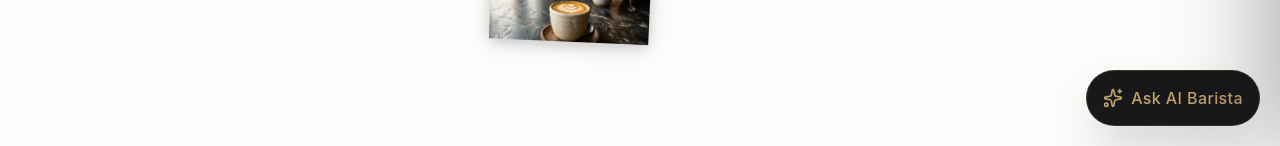
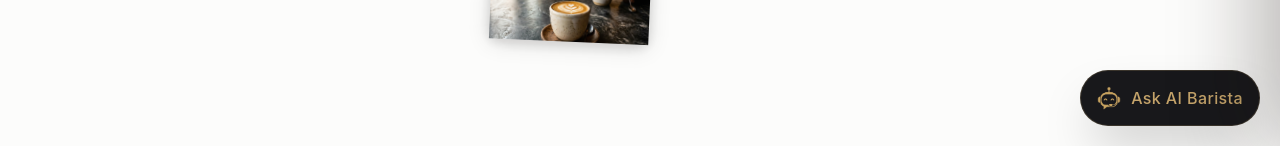
Before and after one commit to Omar-webcloud/aureum-cafe, a Next.js app: page / in a window 1280 px wide. Shown: the part 654-800 px from the top of the page. Built offline with nearby package versions, Linux system fonts and the light colour scheme.

Commit message:
feat: add AI barista widget component and chatbot asset icon

```diff
--- a/src/components/ai-barista-widget.tsx
+++ b/src/components/ai-barista-widget.tsx
@@ -1,6 +1,7 @@
 "use client";
 
 import { useState, useRef, useEffect } from "react";
+import Image from "next/image";
 import { MessageSquare, X, Send, Sparkles, ExternalLink, ShoppingCart, MapPin, Navigation } from "lucide-react";
 import { useCart } from "./cart-context";
 import { formatUsd } from "@/lib/money";
@@ -335,9 +336,11 @@ export function AiBaristaWidget() {
         aria-label="Open AI Barista"
         aria-expanded={isOpen}
         style={floatingPosition ? { left: floatingPosition.x, top: floatingPosition.y } : undefined}
-        className={`fixed z-40 flex h-14 touch-none items-center justify-center gap-2 rounded-full border border-gold/20 bg-zinc-900 text-gold shadow-2xl transition-[width,padding,transform,opacity] duration-500 ease-out hover:scale-105 ${floatingPosition ? "cursor-grabbing" : "bottom-24 right-4 cursor-grab md:bottom-5 md:right-5"} sm:w-auto sm:px-4 ${isIntroExpanded ? "w-[148px] px-4" : "w-14 px-0"} ${isOpen ? "pointer-events-none translate-y-2 scale-90 opacity-0" : "translate-y-0 scale-100 opacity-100"}`}
+        className={`fixed z-40 flex h-14 touch-none items-center justify-center gap-2.5 rounded-full border border-gold/20 bg-zinc-900 text-gold shadow-2xl transition-[width,padding,transform,opacity] duration-500 ease-out hover:scale-105 ${floatingPosition ? "cursor-grabbing" : "bottom-24 right-4 cursor-grab md:bottom-5 md:right-5"} sm:w-auto sm:px-4 ${isIntroExpanded ? "w-[154px] px-4" : "w-14 px-0"} ${isOpen ? "pointer-events-none translate-y-2 scale-90 opacity-0" : "translate-y-0 scale-100 opacity-100"}`}
       >
-        <Sparkles size={20} />
+        <div className="relative h-6 w-6 shrink-0">
+          <Image src="/chatbot-icon.png" alt="AI Barista" fill className="object-contain" priority />
+        </div>
         <span className={`overflow-hidden whitespace-nowrap font-medium tracking-wide transition-[max-width,opacity] duration-300 ease-out sm:max-w-none sm:opacity-100 ${isIntroExpanded ? "max-w-[100px] opacity-100" : "max-w-0 opacity-0 sm:max-w-none sm:opacity-100"}`}>Ask AI Barista</span>
       </button>
 
@@ -360,8 +363,8 @@ export function AiBaristaWidget() {
           {/* Header */}
           <div className="flex items-center justify-between p-4 border-b border-zinc-800 bg-zinc-900/50">
             <div className="flex items-center gap-3">
-              <div className="w-10 h-10 rounded-full bg-gold/10 flex items-center justify-center border border-gold/30">
-                <Sparkles size={18} className="text-gold" />
+              <div className="relative w-10 h-10 rounded-full bg-gold/10 flex items-center justify-center border border-gold/30 p-1.5 shrink-0">
+                <Image src="/chatbot-icon.png" alt="AI Barista" width={28} height={28} className="object-contain" priority />
               </div>
               <div>
                 <h3 className="text-zinc-100 font-semibold text-lg leading-tight">AI Barista</h3>
@@ -515,11 +518,17 @@ export function AiBaristaWidget() {
 
                 {/* Messages */}
                 {messages.map((msg, index) => (
-                  <div key={index} className={`flex flex-col ${msg.role === "user" ? "items-end" : "items-start"}`}>
+                  <div key={index} className={`flex gap-2 ${msg.role === "user" ? "justify-end" : "justify-start items-end"}`}>
+                    {msg.role === "assistant" && (
+                      <div className="relative mb-1 h-6 w-6 shrink-0 rounded-full bg-gold/10 p-0.5 border border-gold/30 flex items-center justify-center">
+                        <Image src="/chatbot-icon.png" alt="AI Barista" width={18} height={18} className="object-contain" />
+                      </div>
+                    )}
+                    <div className="flex flex-col max-w-[85%]">
                       <div
-                      className={`max-w-[85%] rounded-2xl p-3 text-sm whitespace-pre-wrap ${
+                        className={`rounded-2xl p-3 text-sm whitespace-pre-wrap ${
                           msg.role === "user"
-                          ? "bg-gold text-zinc-950 rounded-br-none font-medium"
+                            ? "bg-gold text-zinc-950 rounded-br-none font-medium ml-auto"
                             : "bg-zinc-900 text-zinc-200 border border-zinc-800 rounded-bl-none leading-relaxed"
                         }`}
                       >
@@ -533,11 +542,15 @@ export function AiBaristaWidget() {
                         </div>
                       )}
                     </div>
+                  </div>
                 ))}
 
                 {/* Typing indicator */}
                 {isTyping && (
-                  <div className="flex justify-start">
+                  <div className="flex items-end gap-2 justify-start">
+                    <div className="relative mb-1 h-6 w-6 shrink-0 rounded-full bg-gold/10 p-0.5 border border-gold/30 flex items-center justify-center">
+                      <Image src="/chatbot-icon.png" alt="AI Barista" width={18} height={18} className="object-contain" />
+                    </div>
                     <div className="bg-zinc-900 text-zinc-200 border border-zinc-800 rounded-2xl rounded-bl-none p-3 px-4 flex gap-1">
                       <div className="w-1.5 h-1.5 bg-zinc-500 rounded-full animate-bounce [animation-delay:-0.3s]" />
                       <div className="w-1.5 h-1.5 bg-zinc-500 rounded-full animate-bounce [animation-delay:-0.15s]" />
```
Also changed, not shown: public/chatbot-icon.png (added). Lines whose indentation alone changed are shown as unchanged.
